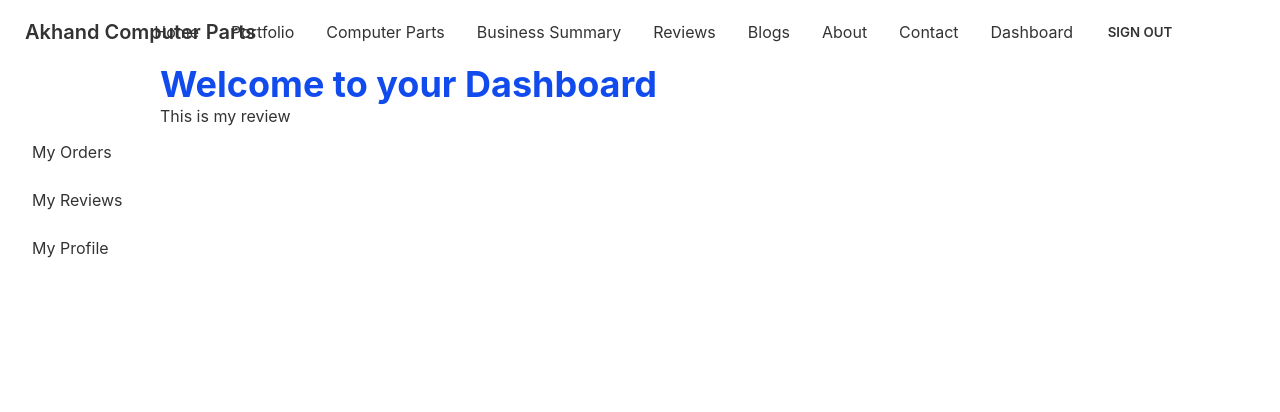
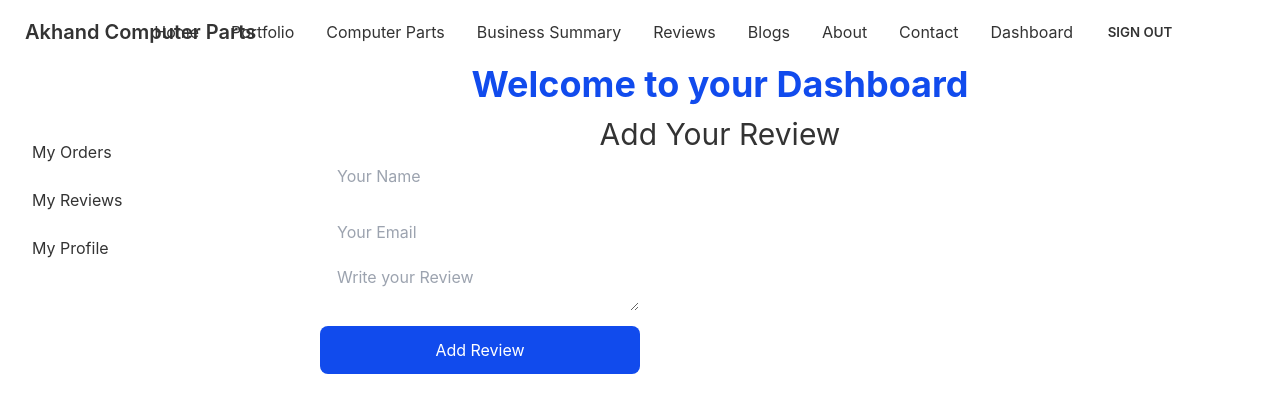
Before and after one commit to Saiyadul77/akhand-computer-parts, a React (Create React App) app: page /dashboard/review in a window 1280 px wide. Shown: the top 412 px of the page. Built offline with nearby package versions, Linux system fonts and the light colour scheme; no server answers; sample sign-in values are in the browser's storage.

Commit message:
my review created

```diff
--- a/src/Pages/Dashboard/Dashboard.js
+++ b/src/Pages/Dashboard/Dashboard.js
@@ -11,7 +11,7 @@ const Dashboard = () => {
         <div className="drawer drawer-mobile">
             <input id="my-drawer-2" type="checkbox" className="drawer-toggle" />
             <div className="drawer-content">
-                <h1 className='text-4xl font-bold text-primary'>Welcome to your Dashboard</h1>
+                <h1 className='text-4xl text-center font-bold text-primary'>Welcome to your Dashboard</h1>
                 <Outlet></Outlet>
 
             </div>
--- a/src/Pages/Dashboard/MyReview.js
+++ b/src/Pages/Dashboard/MyReview.js
@@ -1,9 +1,42 @@
 import React from 'react';
+import { useForm } from 'react-hook-form';
+import { toast } from 'react-toastify';
 
 const MyReview = () => {
+    const { register, handleSubmit } = useForm();
+    const onSubmit = data => {
+        console.log(data)
+
+        const url = `https://secret-fjord-21413.herokuapp.com/review`;
+        fetch(url, {
+            method: 'POST',
+            headers: {
+                'content-type': 'application/json'
+            },    // coma na deoar karone lal bati dekhaise
+            body: JSON.stringify(data)
+        })
+            .then(res => res.json())
+            .then(result => {
+                console.log(result);
+                if(result.insertedId){
+                    toast('Additing your Review!!');
+
+                }
+            })
+
+
+    };
     return (
-        <div>
-            <h1>This is my review</h1>
+        <div className=''>
+            <h1 className='text-center mt-3 text-3xl'>Add Your Review</h1>
+            <div className='justify-center items-center ml-40 '>
+            <form onSubmit={handleSubmit(onSubmit)}>
+                <input className='mb-2 input w-full max-w-xs' placeholder='Your Name'{...register("name", { required: true })} /> <br />
+                <input className='mb-2 input w-full max-w-xs' placeholder='Your Email' type="email" {...register("email")} /> <br />
+                <textarea className='mb-2 input w-full max-w-xs' placeholder='Write your Review'{...register("description")} /> <br />
+                <input className='text-white bg-primary input w-full max-w-xs' type="submit" value="Add Review" />
+            </form>
+            </div>
         </div>
     );
 };
--- /dev/null
+++ b/src/Pages/Home/Reviews/Review.js
@@ -0,0 +1,18 @@
+import React from 'react';
+
+const Review = ({ review }) => {
+    const { name, description, email } = review;
+    return (
+        <div className='text-center sm:text-left'>
+            <div className="card lg:max-w-lg bg-base-100 shadow-xl">
+                <div className="card-body">
+                    <h2 className="card-title">{name}</h2>
+                    <p>{email}</p>
+                    <p>{description}</p>
+                </div>
+            </div>
+        </div>
+    );
+};
+
+export default Review;
--- a/src/Pages/Home/Reviews/Reviews.js
+++ b/src/Pages/Home/Reviews/Reviews.js
@@ -1,9 +1,26 @@
-import React from 'react';
+import React, { useEffect, useState } from 'react';
+import Review from './Review';
 
 const Reviews = () => {
+    const [reviews, setReviews]=useState([]);
+
+    useEffect(() => {
+        const url=`https://secret-fjord-21413.herokuapp.com/review`
+        fetch(url)
+            .then(res => res.json())
+            .then(data => setReviews(data));
+    }, [])
     return (
         <div>
             <h1 className='text-center text-2xl font-bold text-primary my-5'>Customer Reviews</h1>
+            <div className='grid grid-cols-1 md:grid-cols-2 lg:grid-cols-3 gap-5'>
+
+                {
+                    reviews.map(review => <Review key={review._id}
+                        review={review}
+                    ></Review>)
+                }
+            </div>
         </div>
     );
 };
```
